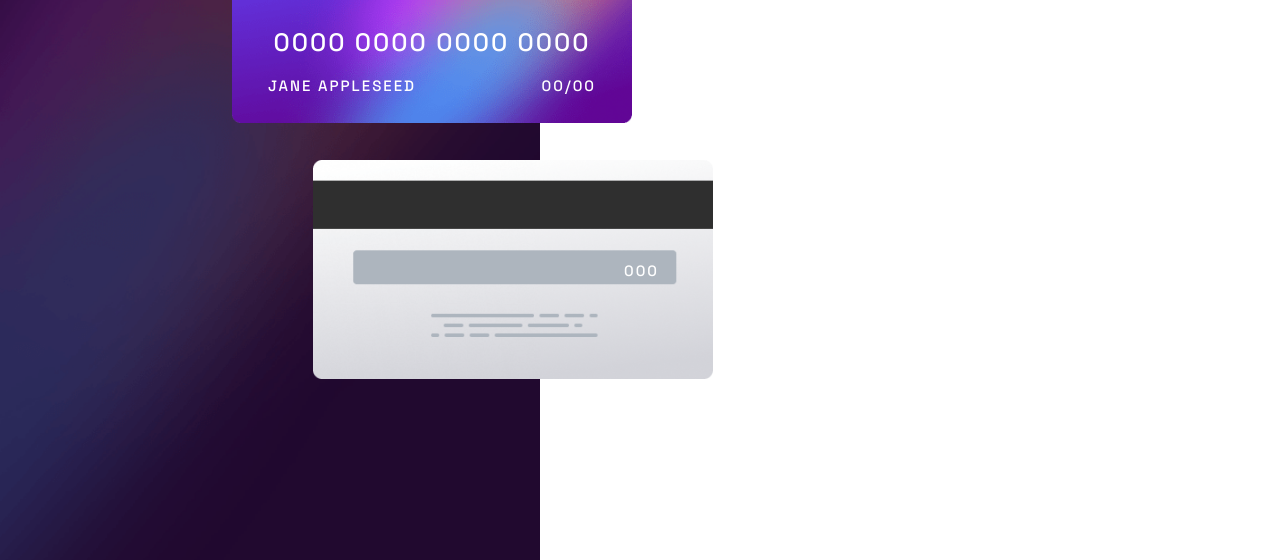
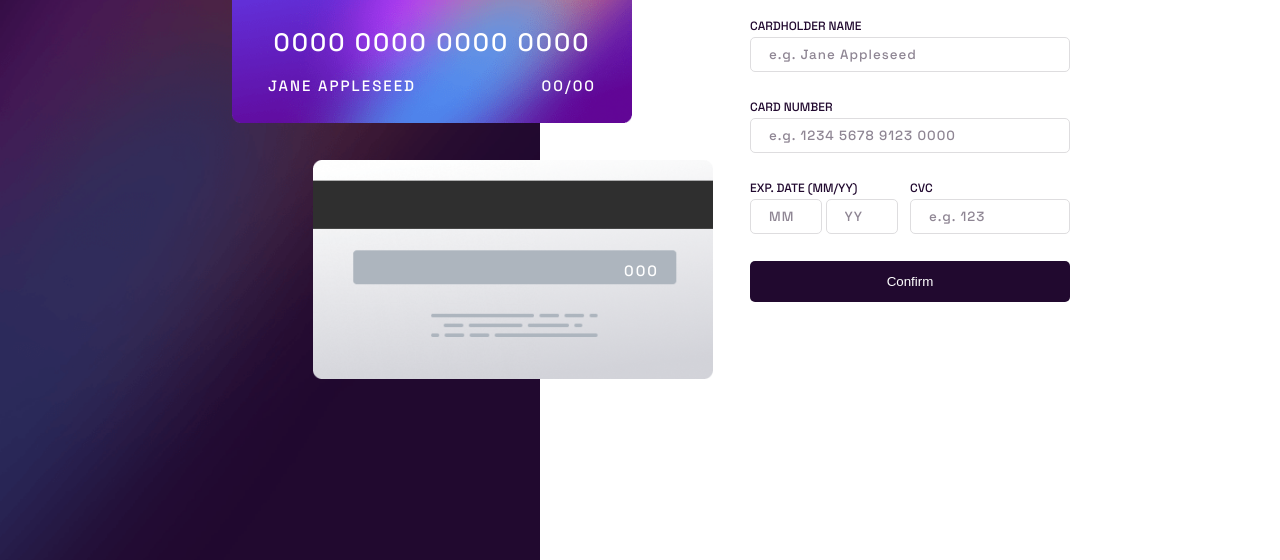
Before and after one commit to fsiccatto/interactive-card-details, a plain HTML site: page index.html in a window 1280 px wide. Shown: the part 240-800 px from the top of the page. Drawn offline with Linux system fonts and the light colour scheme.

Commit message:
Estilo del formulario

```diff
--- a/style.css
+++ b/style.css
@@ -35,9 +35,6 @@ h1, h2, h3, h4, h5, h6, p {
   margin: 0;
   padding: 0;
 }
-
-.attribution { font-size: 11px; text-align: center; }
-.attribution a { color: hsl(228, 45%, 44%); }
 
 /* Eliminamos los botones de los input number */
 input[type=number]::-webkit-inner-spin-button,
@@ -128,3 +125,85 @@ body {
 .state-form {
   display: none;
 }
+
+
+/* FORM */
+
+.card-form {
+  width: 500px;
+  margin-right: auto;
+  margin-left: auto;
+  align-self: center;
+  padding: 5rem;
+}
+
+.card-form form {
+  display: flex;
+  flex-direction: column;
+  justify-content: center;
+  text-transform: uppercase;
+}
+
+.card-form form label {
+  font-size: 12px;
+  margin-bottom: 3px;
+  color: var(--vd-grayish-violet);
+}
+
+.card-form form input {
+  padding: .5rem 1rem;
+  margin-bottom: 1.5rem;
+  border-radius: 5px;
+  border: 1px solid var(--l-grayish-violet);
+  outline: none;
+}
+
+.card-form form input::placeholder {
+  font-family: var(--font-ppal);
+  letter-spacing: 1px;
+  color: var(--d-grayish-violet);
+}
+
+.card-form form input:focus {
+  border: 1px solid transparent;
+  outline: 1px solid #600594;
+}
+
+.card-form form button {
+  padding: .7rem;
+  border-radius: 5px;
+  border: none;
+  cursor: pointer;
+  color: var(--white);
+  background-color: var(--vd-grayish-violet);
+  transition: background, transform .2s ease;
+}
+
+.card-form form button:hover {
+  transform: scale(1.05);
+  background-color: var(--d-grayish-violet);
+}
+
+.info {
+  display: flex;
+  justify-content: center;
+  align-items: center;
+}
+
+.expirated-card {
+  display: flex;
+  width: 50%;
+  flex-wrap: wrap;
+}
+
+.expirated-card input {
+  width: 45%;
+  margin-right: .2rem;
+}
+
+.security-card {
+  display: flex;
+  justify-content: center;
+  flex-direction: column;
+  width: 50%;
+}
```
